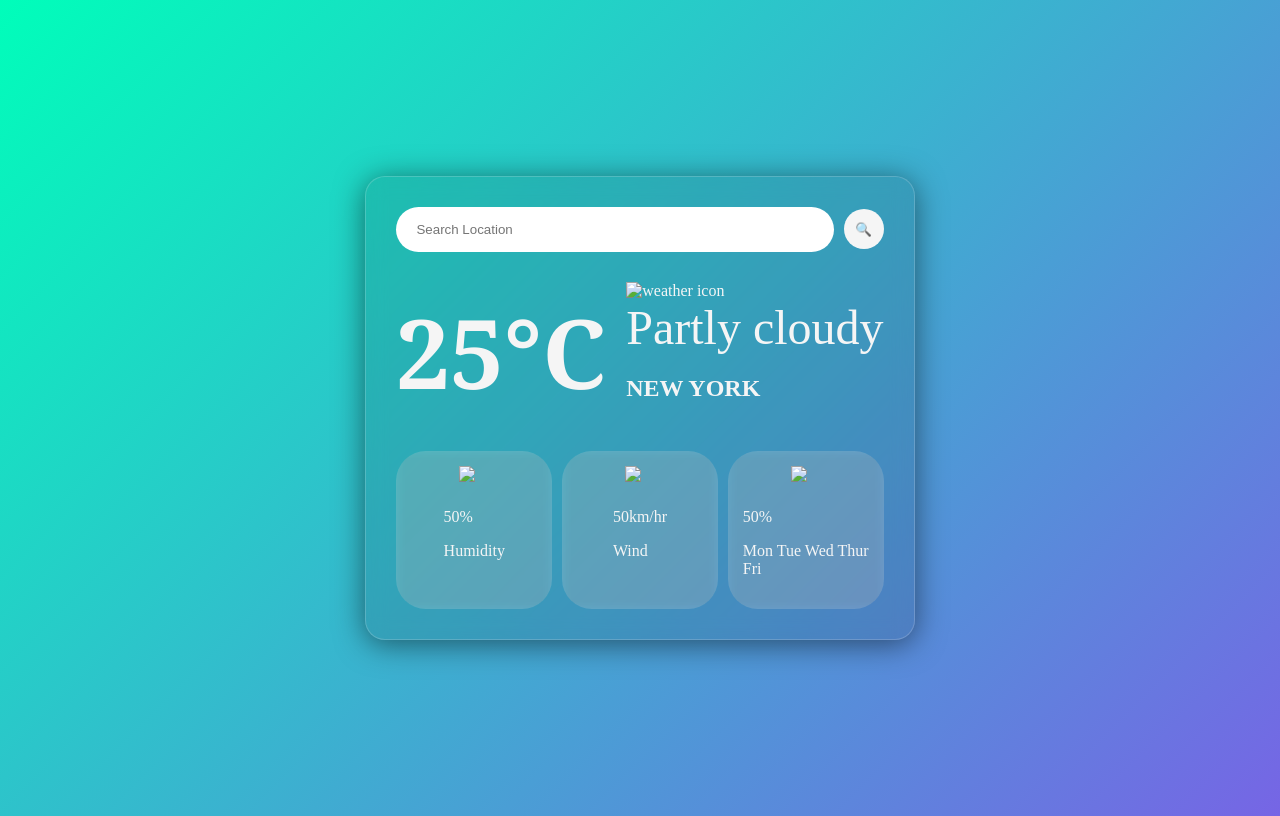
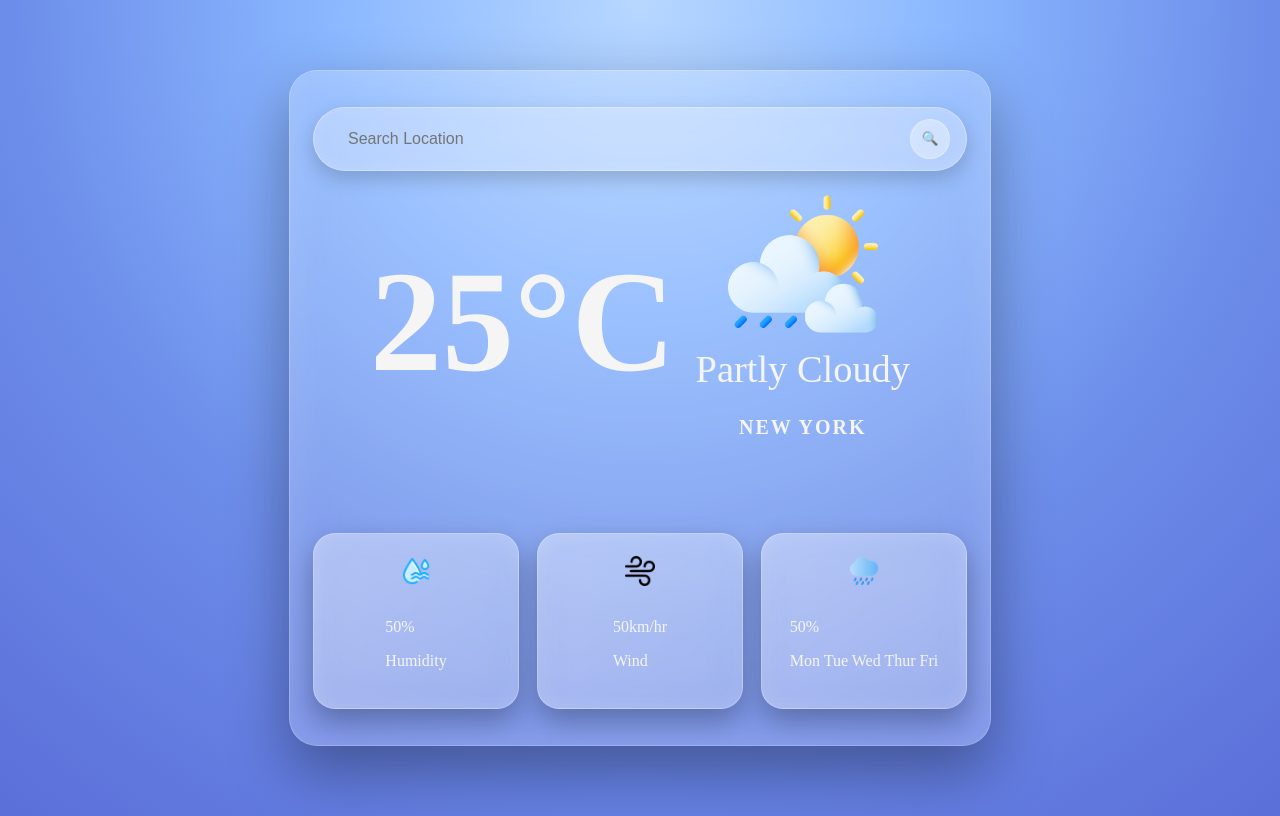
Before and after one commit to Divasdev/BEGINNER-PROJECTS, a plain HTML site: page Weather App/index.html in a window 1280 px wide. Drawn offline with Linux system fonts and the light colour scheme; files whose address does not match are found by name.

Commit message:
Completed HTML and CSS for the weather App

```diff
--- a/Weather App/index.html
+++ b/Weather App/index.html
@@ -21,7 +21,7 @@
        <h1 class="temp">25°C</h1>
        <!--right side details-->
         <div class="weather-text">
-             <img id="weather-icon" src=" " alt=" weather icon" width="150px">
+             <img id="weather-icon" src="./images/cloudy.png" alt=" weather icon" width="150px">
              <p class="type">Partly cloudy </p>
              <h2 class="city">New York </h2>
          </div>
@@ -30,7 +30,7 @@
 
 <div class="details">
       <div class="col">
-         <img src="humidity-icon.png" width="30px">
+         <img src="./images/humidity-icon.png" width="30px">
          <div>
             <p class="humidity">50%</p>
             <p>Humidity</p>
@@ -38,7 +38,7 @@
       </div>
 
       <div class="col">
-         <img src="Wind-icon.png" width=30px>
+         <img src="./images/wind-icon.png" width="50px">
          <div>
             <p class="wind">50km/hr</p>
             <p>Wind</p>
@@ -47,7 +47,7 @@
 
 
       <div class="col">
-         <img src="weekdays-icon.png" width=30px>
+         <img src="./images/heavy-rain.png" width=30px>
          <div>
             <p class="weekdays">50%</p>
             <p>Mon Tue Wed Thur Fri</p>
--- a/Weather App/scripts.js
+++ /dev/null
@@ -1 +0,0 @@
-alert("Hey!");
--- a/Weather App/styles.css
+++ b/Weather App/styles.css
@@ -4,50 +4,75 @@ body{
    align-items: center;
    justify-content: center;
 
-   background: linear-gradient(135deg, #00feba,#7665e5);
+   background: radial-gradient(circle at top, #b7d7ff 0%, #8ab7ff 30%, #6d8eea 60%, #5b6fd9 100%);
+   /* soft atmospheric gradient like the reference UI */
 }
 
 #container{
 
-   background: rgba(18, 0, 0, 0.1);
-   /*The blur Effect for the Frosted look*/
-   backdrop-filter: blur(10px);
-   border: 1px solid rgba(237, 233, 233, 0.2);
-   padding: 30px;
-   border-radius: 20px;
-   color:whitesmoke;
-   box-shadow: 0 4px 30px rgba(0, 0, 0, 0.5);
+      /* layout and size for the main frosted card */
+   width: 620px;
+   max-width: calc(100% - 80px);
+   min-height: 520px;
+   display: flex;
+   flex-direction: column;
+   align-items: center;
+   gap: 18px;
+
+   background: rgba(255,255,255,0.15);
+   /* stronger frosted base */
+   box-shadow: 0 25px 60px rgba(0,0,0,0.35), inset 0 0 40px rgba(255,255,255,0.15);
+   border: 1px solid rgba(255,255,255,0.25);
+   -webkit-backdrop-filter: blur(20px);
+   backdrop-filter: blur(20px);
+   padding: 36px 40px;
+   border-radius: 28px;
+   color: whitesmoke;
+   position: relative;
 }
 .search-box{
    display: flex;
    align-items: center;
-   gap: 10px;
-   margin-bottom: 30px;
+   gap: 14px;
+   width: 100%;
+   max-width: 700px;
 
+   background: rgba(255,255,255,0.18);
+   -webkit-backdrop-filter: blur(18px) saturate(160%);
+   backdrop-filter: blur(18px) saturate(160%);
+   border-radius: 40px;
+   border: 1px solid rgba(255,255,255,0.35);
+   padding: 8px 16px;
+   box-shadow: inset 0 0 18px rgba(255,255,255,0.2), 0 8px 20px rgba(0,0,0,0.18);
 }
-input{
+.search-box input{
    border: none;
    outline: none;
-   padding: 15px 20px;
+   padding: 14px 18px;
    border-radius: 30px;
-   flex: 1; /*take up remaining space*/
+   flex: 1;
+   background: transparent;
+   color: #1d3f74; /* soft bluish-white for better contrast */
+   ::placeholder{ color: #bfd4ff; }
+   font-size: 1rem;
 }
 
 button{
-   border: none;
+   border: 1px solid rgba(255,255,255,0.35);
    border-radius: 50%;
    width: 40px;
    height: 40px;
-   background: whitesmoke;
+   background: rgba(255,255,255,0.25);
+   -webkit-backdrop-filter: blur(14px) saturate(160%);
+   backdrop-filter: blur(14px) saturate(160%);
    cursor: pointer;
+   display: flex;
+   align-items: center;
+   justify-content: center;
+   box-shadow: inset 0 0 12px rgba(255,255,255,0.25);
 }
 
-.col{
-   display: flex;
-   align-items: center;
-   gap: 10px;
-   text-align: left;
-}
+
 #weather-info{
    display: flex;
    align-items: center;
@@ -58,44 +83,68 @@ button{
 
 .weather-text{
    display: flex;
-   align-items: flex-start;
+   align-items: center;
+   justify-content: center;
    flex-direction: column;
+   text-align: center;
+   gap: 8px;
+   width: 100%;
 }
 .temp{
-   font-size:6rem;
-
-   font-family: Cambria, Cochin, Georgia, Times, 'Times New Roman', serif;
-   margin: 0 ;
-}
-.type{
-   font-size: 3rem;
+   font-size: 9rem;
+   line-height: 0.9;
+   font-family: Times, 'Times New Roman', serif;
    margin: 0;
 
 }
+.type{
+   font-size: 2.4rem;
+   margin: 0;
+   text-transform: capitalize;
+}
 .city{
-   font-size: 1.5rem;
+   font-size: 1.25rem;
    text-transform: uppercase;
-
+   letter-spacing: 2px;
 }
 .details{
    display: flex;
-   justify-content: space-between;
-   margin-top:  30px;
-   gap: 10px;
+   justify-content: center;
+   gap: 18px;
+   margin-top: 60px;
+   width: 100%;
+   max-width: 700px;
 }
 .col{
-   background: rgba(255, 255,255, 0.2);
-   padding: 15px;
-   border-radius: 30px;
-   backdrop-filter:blur(5px);
+   background: linear-gradient(140deg, rgba(255,255,255,0.28), rgba(255,255,255,0.12));
+   border-radius: 22px;
+   padding: 22px;
+   -webkit-backdrop-filter: blur(18px) saturate(160%);
+   backdrop-filter: blur(18px) saturate(160%);
+   border: 1px solid rgba(255,255,255,0.35);
+   box-shadow: 0 12px 28px rgba(0,0,0,0.28), inset 0 0 22px rgba(255,255,255,0.25);
 
    display: flex;
    flex-direction: column;
    align-items: center;
+   justify-content: center;
+   min-width: 160px;
    flex: 1;
-
+   gap: 10px;
 }
-.colimg{
+.col img{
    width: 30px;
-   margin-right: 10px;
+   margin-bottom: 6px;
 }
+.weather-icon{
+  width: 90px;               /* size as needed */
+  height: 90px;
+  object-fit: contain;
+  display: block;
+  /* Make black disappear on light backgrounds */
+  mix-blend-mode: screen;
+  /* keep it crisp and shiny */
+  filter: saturate(1.15) drop-shadow(0 8px 18px rgba(0,0,0,0.25));
+  /* if you need spacing */
+  margin-bottom: 6px;
+}
```
Also changed, not shown: TODO-APP/styles.css (+14 -0 lines), Weather App/images/cloudy.png (added), Weather App/images/heavy-rain.png (added), Weather App/images/humidity-icon.png (added), Weather App/images/snow.png (added), Weather App/images/sun.png (added), Weather App/images/wind-icon.png (added), 3 other files.
